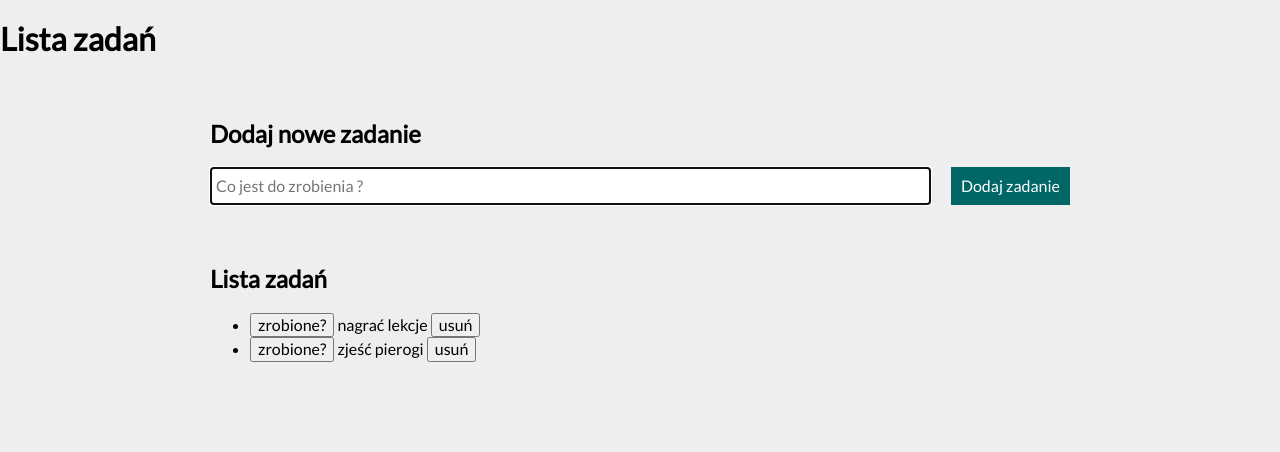
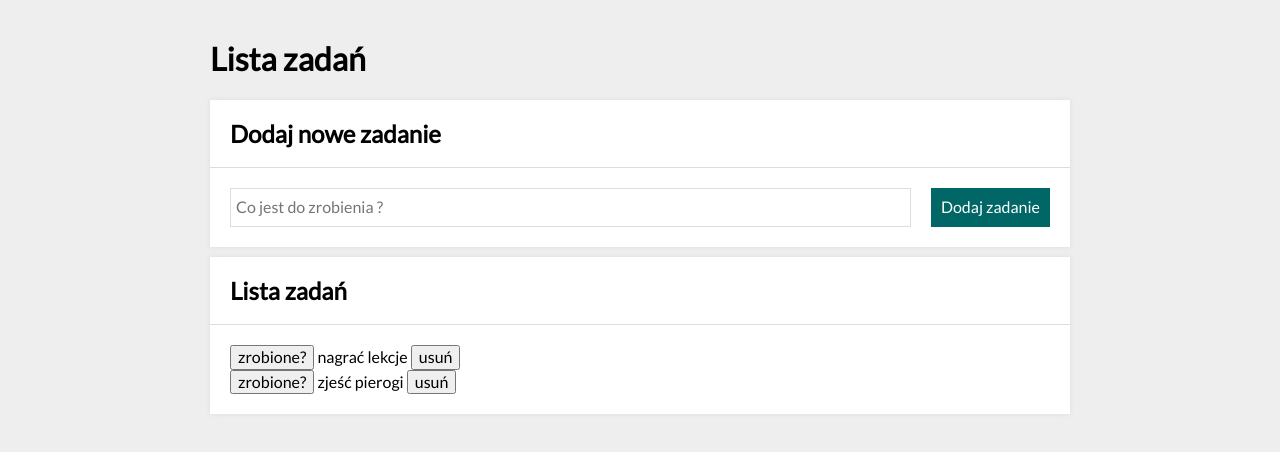
Before and after one commit to Arkadiusz0809/Todo-list, a plain HTML site: page index.html in a window 1280 px wide. Drawn offline with nearby package versions, Linux system fonts and the light colour scheme.

Commit message:
changed div on section and names class

```diff
--- a/index.html
+++ b/index.html
@@ -10,28 +10,35 @@
         crossorigin="anonymous" referrerpolicy="no-referrer" />
     <script defer src="script.js"></script>
     <link href="css/style.css" rel="stylesheet">
-    <link href="css/container.css" rel="stylesheet">
+    <link href="css/section.css" rel="stylesheet">
     <link href="css/header.css" rel="stylesheet">
     <link href="css/form.css" rel="stylesheet">
-
+    <link href="css/container.css" rel="stylesheet">
+    <link href="css/tasks.css" rel="stylesheet">
 
     <link href="https://fonts.googleapis.com/css2?family=Lato:ital@0;1&display=swap" rel="stylesheet">
 
 </head>
 
 <body class="body">
+    <main class="container">
         <h1 class="header">Lista zadań</h1>
-    <div class="container">
-        <h2 class="container__header">Dodaj nowe zadanie</h2>
+        <section class="section">
+            <h2 class="section__header">Dodaj nowe zadanie</h2>
+            <div class="section__body">
                 <form class="form js-form">
-            <input class="form__input js-newTask" placeholder="Co jest do zrobienia ?" autofocus>
+                    <input class="form__input js-newTask" placeholder="Co jest do zrobienia ?" >
                     <button class="form__button">Dodaj zadanie</button>
                 </form>
             </div>
-    <div class="container">
-        <h2 class="container__header">Lista zadań</h2>
-        <ul class="container__tasks js-tasks"></ul>
+        </section>
+        <section class="section">
+            <h2 class="section__header">Lista zadań</h2>
+            <div class="section__body">
+                <ul class="tasks js-tasks"></ul>
             </div>
+        </section>
+    </main>
 
 
 </body>
```
Lines whose indentation alone changed are shown as unchanged.
